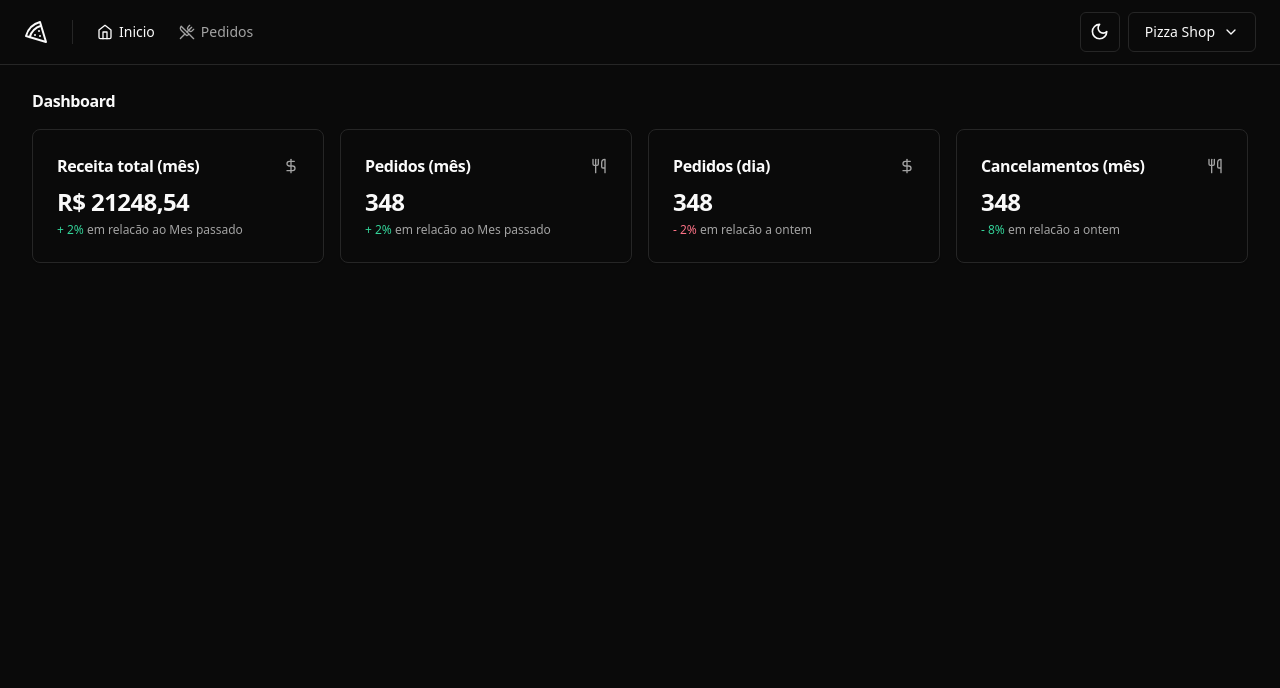
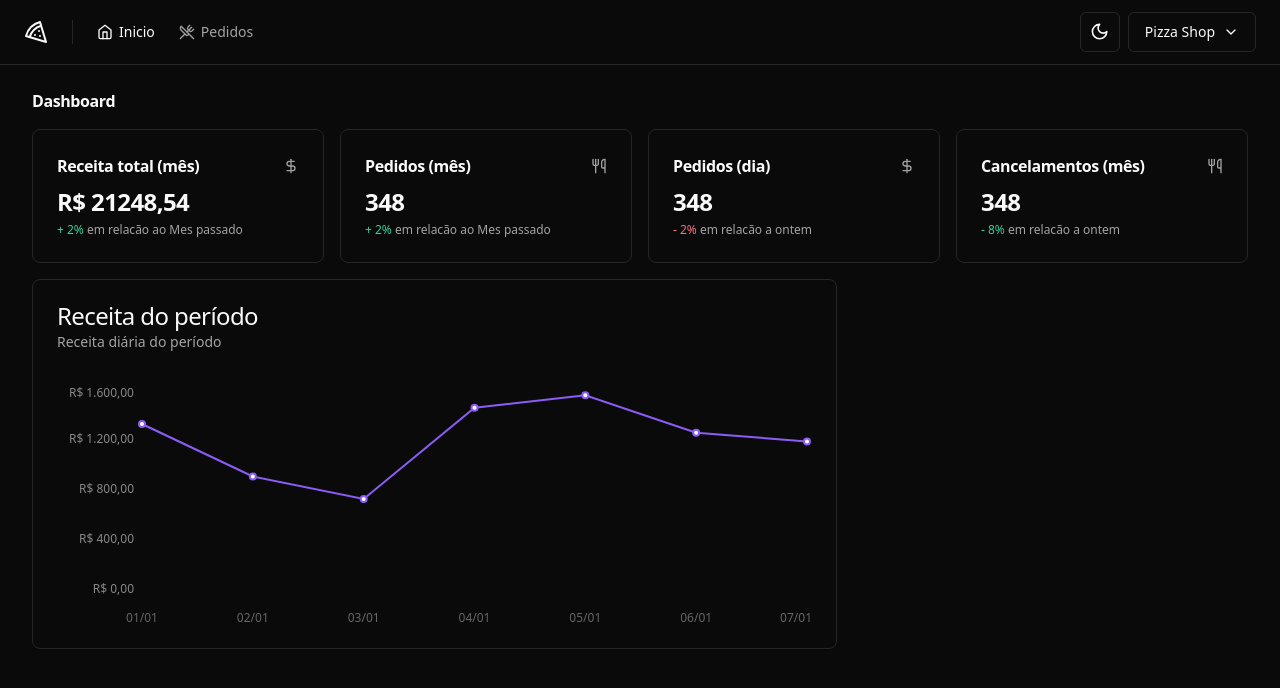
Before and after one commit to vinnycosta9898/ignite-pizza-shop, a React (Vite) app in the folder frontend/: page / in a window 1280 px wide. Shown: the top 688 px of the page. Built offline with nearby package versions, Linux system fonts and the light colour scheme.

Commit message:
Criando o gráfico de receitas

```diff
--- a/frontend/package.json
+++ b/frontend/package.json
@@ -27,6 +27,7 @@
     "react-helmet-async": "^2.0.4",
     "react-hook-form": "^7.49.3",
     "react-router-dom": "^6.21.2",
+    "recharts": "^2.10.4",
     "sonner": "^1.3.1",
     "sort-by": "^1.2.0",
     "tailwind-merge": "^2.2.0",
--- /dev/null
+++ b/frontend/src/pages/app/dashboard/components/revenue-chart.tsx
@@ -0,0 +1,49 @@
+import colors from 'tailwindcss/colors'
+import { Card, CardContent, CardDescription, CardHeader, CardTitle } from "@/components/ui/card";
+import { ResponsiveContainer, LineChart, XAxis, YAxis, CartesianGrid, Line, Tooltip } from 'recharts'
+
+const data = [
+  {date: '01/01', revenue: 1320},
+  {date: '02/01', revenue: 900},
+  {date: '03/01', revenue: 720},
+  {date: '04/01', revenue: 1450},
+  {date: '05/01', revenue: 1550},
+  {date: '06/01', revenue: 1250},
+  {date: '07/01', revenue: 1180},
+]
+
+
+export function RevenueChart(){
+  return(
+    <Card className="col-span-6">
+      <CardHeader className="flex-row items-center justify-between pb-8">
+        <div className='space-y-1'>
+          <CardTitle className='test-base font-medium'>Receita do período</CardTitle>
+          <CardDescription>
+            Receita diária do período
+          </CardDescription>
+        </div>
+      </CardHeader>
+      <CardContent>
+        <ResponsiveContainer width="100%" height={240}>
+          <LineChart data={data} style={{ fontSize: 12}}>
+            <XAxis dataKey="date" tickLine={false} axisLine={false} dy={16}/>
+            <YAxis
+              stroke="#888"
+              axisLine={false}
+              tickLine={false}
+              width={80}
+              tickFormatter={(value : number) => value.toLocaleString('pt-br', { style: 'currency', currency: 'BRL'}) }/>
+
+            <Line
+              type="linear"
+              strokeWidth={2}
+              dataKey="revenue"
+              stroke={colors.violet['500']}
+            />
+          </LineChart>
+        </ResponsiveContainer>
+      </CardContent>
+    </Card>
+  )
+}
--- a/frontend/src/pages/app/dashboard/dashboard.tsx
+++ b/frontend/src/pages/app/dashboard/dashboard.tsx
@@ -4,6 +4,7 @@
 import { MonthOrderAmountCard } from './components/month-orders-amount-card'
 import { DayOrderAmountCard } from './components/day-orders-amount-card'
 import { MonthCancelledAmountCard } from './components/month-canceled-orders-amoun'
+import { RevenueChart } from './components/revenue-chart'
 
 export function DashBoard() {
     return (
@@ -20,6 +21,10 @@
                     <DayOrderAmountCard/>
                     <MonthCancelledAmountCard/>
                 </div>
+
+                <div className='grid grid-cols-9 gap-4'>
+                    <RevenueChart/>
+                </div>
             </div>
         </>
     )
```
Also changed, not shown: 1 other file (tests, documents, lock files or other folders).
